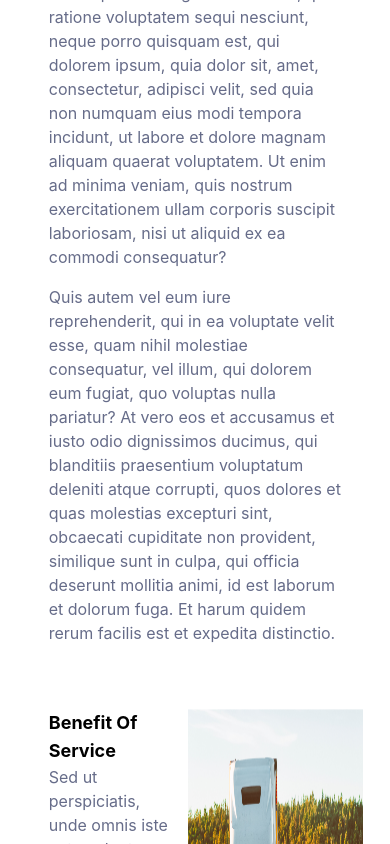
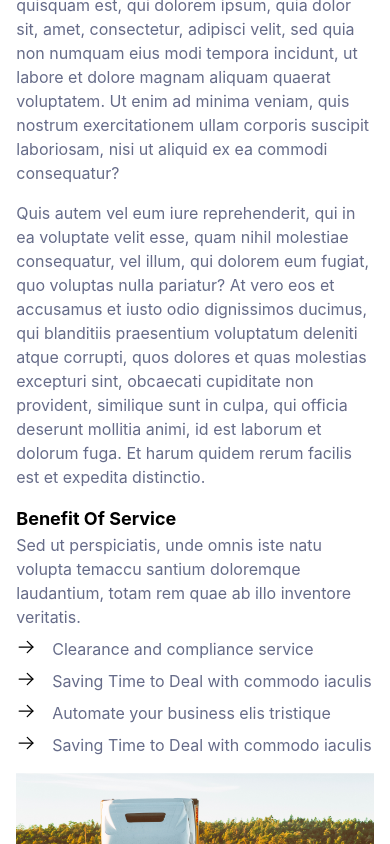
Before and after one commit to smartcollins/logistics, a React (Create React App) app: page /service-info in a window 390 px wide. Shown: the part 1156-2000 px from the top of the page. Built offline with nearby package versions, Linux system fonts and the light colour scheme.

Commit message:
modifying ServiceInfo

```diff
--- a/src/pages/ServiceInfo.jsx
+++ b/src/pages/ServiceInfo.jsx
@@ -26,9 +26,9 @@ const ServiceInfo = () => {
     return (
         <div>
             <div>{banner.slice(3, 4).map((item, idx) => <Banner key={idx} {...item} />)}</div>
-            <div style={{ color: color.grayTxt }} className='mx-auto my-8 w-3/4 space-y-16'>
+            <div style={{ color: color.grayTxt }} className='mx-auto w-11/12 my-4 space-y-4 lg:my-8 lg:w-3/4 lg:space-y-16'>
                 <div className=' space-y-4'>
-                    <img src={img} alt="sea transport" />
+                    <img className='xl:w-full xl:h-[30vh]' src={img} alt="sea transport" />
                     <div className='flex items-center gap-4'>
                         <img src={ship} alt="ship-icon" />
                         <p className=' text-lg font-bold capitalize text-black'>sea transport service</p>
@@ -36,23 +36,23 @@ const ServiceInfo = () => {
                     <p>Sed ut perspiciatis, unde omnis iste natus error sit voluptatem accusantium doloremque laudantium, totam rem aperiam eaque ipsa, quae ab illo inventore veritatis et quasi architecto beatae vitae dicta sunt, explicabo. Nemo enim ipsam voluptatem, quia voluptas sit, aspernatur aut odit aut fugit, sed quia consequuntur magni dolores eos, qui ratione voluptatem sequi nesciunt, neque porro quisquam est, qui dolorem ipsum, quia dolor sit, amet, consectetur, adipisci velit, sed quia non numquam eius modi tempora incidunt, ut labore et dolore magnam aliquam quaerat voluptatem. Ut enim ad minima veniam, quis nostrum exercitationem ullam corporis suscipit laboriosam, nisi ut aliquid ex ea commodi consequatur?</p>
                     <p>Quis autem vel eum iure reprehenderit, qui in ea voluptate velit esse, quam nihil molestiae consequatur, vel illum, qui dolorem eum fugiat, quo voluptas nulla pariatur? At vero eos et accusamus et iusto odio dignissimos ducimus, qui blanditiis praesentium voluptatum deleniti atque corrupti, quos dolores et quas molestias excepturi sint, obcaecati cupiditate non provident, similique sunt in culpa, qui officia deserunt mollitia animi, id est laborum et dolorum fuga. Et harum quidem rerum facilis est et expedita distinctio.</p>
                 </div>
-                <div className='flex gap-4 h-[45vh]'>
-                    <div className='w-full flex flex-col justify-between'>
+                <div className=' space-y-4 lg:flex items-center gap-4 lg:space-y-0 lg:h-2/4'>
+                    <div className='w-full space-y-2 lg:flex lg:flex-col lg:justify-between'>
                         <div>
                             <p className=' text-lg font-bold capitalize text-black'>benefit of service</p>
                             <p>Sed ut perspiciatis, unde omnis iste natu volupta temaccu santium doloremque laudantium, totam rem quae ab illo inventore veritatis.</p>
                         </div>
                         {items}
                     </div>
-                    <img className='w-[60%]' src={img2} alt="trucks" />
+                    <img className='lg:w-3/5 lg:h-full' src={img2} alt="trucks" />
                 </div>
-                <div className='flex items-center gap-4'>
-                    <div style={{ backgroundImage: `url(${img3})` }} className="h-[45vh] w-full bg-cover bg-no-repeat bg-bottom relative">
+                <div className='flex flex-col-reverse lg:flex-row lg:items-center gap-4 lg:h-2/4'>
+                    <div style={{ backgroundImage: `url(${img3})` }} className="h-[45vh] w-full bg-cover bg-no-repeat bg-bottom relative lg:h-[35vh] xl:h-[35vh]">
                         <div className="absolute top-1/2 left-1/2 -translate-y-1/2 -translate-x-1/2 border-2 border-white/40 bg-white/5 rounded-full">
                             <PlayCircle className="m-2" size={30} color="#ffffff" weight="fill" />
                         </div>
                     </div>
-                    <div className='w-3/4'>
+                    <div className='lg:w-3/4'>
                         <p className=' text-lg font-bold capitalize text-black'>how it works</p>
                         <p>Sed ut perspiciatis, unde omnis iste natus error sit voluptatem accusantium doloremque laudantium, totam rem aperiam eaque ipsa, quae ab illo inventore veritatis et quasi architecto beatae vitae dicta sunt, explicabo. Nemo enim ipsam voluptatem, quia voluptas sit, doloremque laudantium.</p>
                         <p>Sed ut perspiciatis, unde omnis iste natus error sit voluptatem accusantium doloremque laudantium, totam rem aperiam eaque ipsa, quae ab illo inventore veritatis.</p>
```
